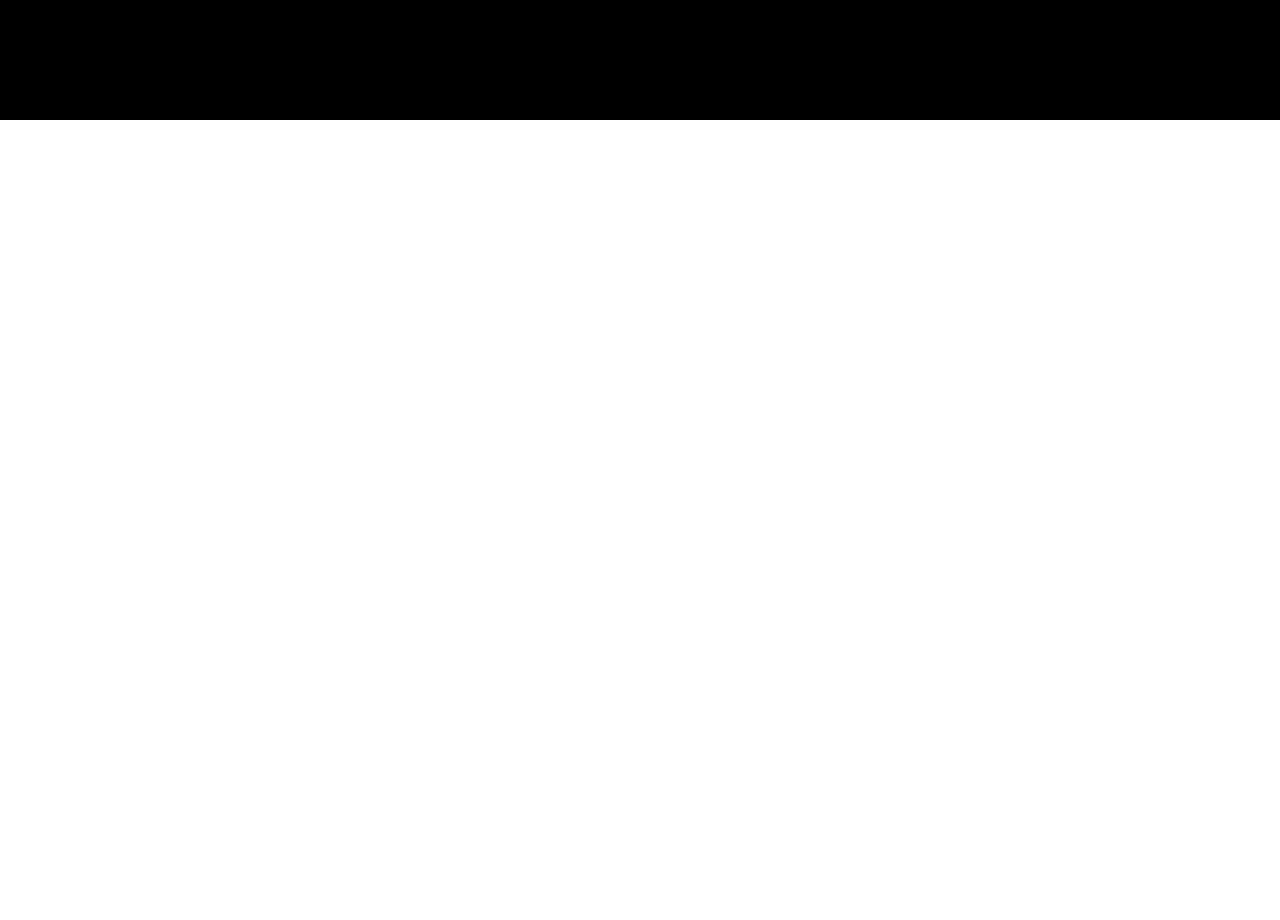
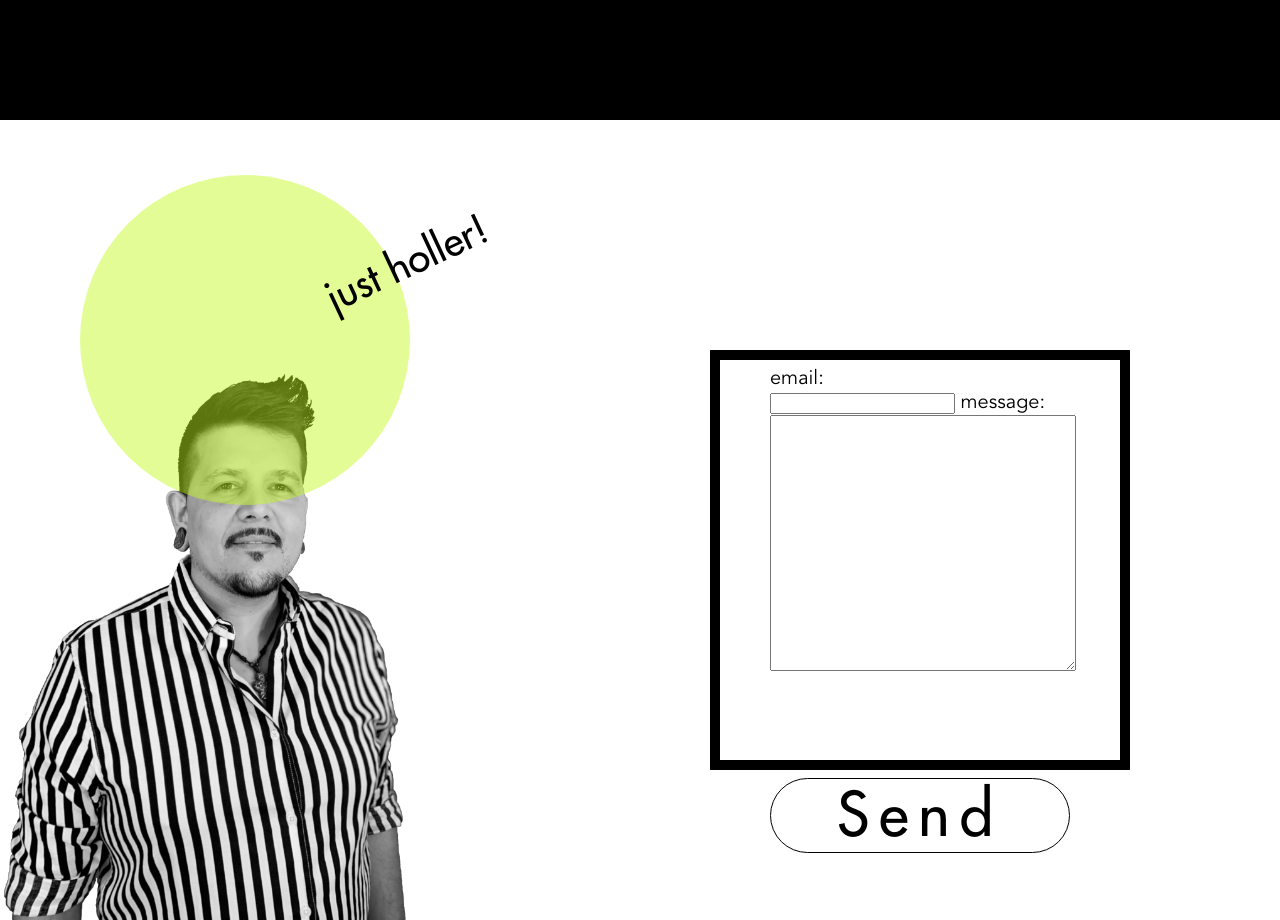
Before and after one commit to codetombomb/tom-profile-website, a website: page public/index.html in a window 1280 px wide. Shown: the part 2280-3200 px from the top of the page. Drawn offline with Linux system fonts and the light colour scheme.

Commit message:
Create contact page

```diff
--- a/public/css/index.scss
+++ b/public/css/index.scss
@@ -21,6 +21,7 @@
 }
 
 $valeYellow: #C6F91F;
+$faceHighlighter: #c6f91f77;
 $undertakerGrey: rgb(131, 128, 145);
 
 body {
@@ -405,11 +406,12 @@ body {
         background-color: black;
 
         .works-container {
+            position: relative;
             width: 100vw;
             height: 100vh;
+            z-index: 20;
 
             .works-logo {
-                z-index: 20;
                 width: 400px;
                 height: 400px;
                 background-color: $valeYellow;
@@ -481,5 +483,79 @@ body {
     #contact {
         height: 100vh;
         background-color: white;
+        position: relative;
+
+        .contact-container {
+            .tom-pic-wrapper {
+
+                .tom-pic {
+                    position: absolute;
+                    bottom: 0px;
+                    height: 550px;
+                    filter: grayscale(100%);
+                }
+
+                .face-highlight {
+                    position: relative;
+                    z-index: 30;
+                    width: 330px;
+                    height: 330px;
+                    background-color: $faceHighlighter;
+                    border-radius: 50%;
+                    left: 80px;
+                    top: 55px;
+                }
+
+                .just-holler {
+                    font-family: Futura;
+                    font-size: 40px;
+                    position: absolute;
+                    z-index: 40;
+                    transform: rotate(-25deg);
+                    top: 120px;
+                    left: 320px;
+                }
+            }
+
+            .contact-form {
+                font-family: Avenir;
+                font-size: 20px;
+                width: 400px;
+                height: 400px;
+                border: 10px solid black;
+                position: absolute;
+                bottom: 150px;
+                right: 150px;
+                display: flex;
+                align-items: center;
+                justify-content: center;
+                flex-direction: column;
+
+                top .email {
+                    width: 100%;
+                }
+
+                .message {
+                    width: 100%;
+                    height: 250px;
+                }
+
+                .submit-email {
+                    cursor: pointer;
+                    height: 75px;
+                    width: 300px;
+                    border: 1px solid black;
+                    background-color: white;
+                    border-radius: 50px;
+                    @include flexCenter(column);
+                    text-decoration: none;
+                    font-family: Futura;
+                    font-size: 60px;
+                    letter-spacing: 10px;
+                    position: relative;
+                    top: 100px;
+                }
+            }
+        }
     }
 }
--- a/public/index.html
+++ b/public/index.html
@@ -40,7 +40,7 @@
                 <div class="stripe-13"></div>
             </div>
             <div class="about-logo">
-                <img class="tom-hair" src="./assets/photos/tom-hair.png" alt="tom-hair">
+                <img class="tom-hair" src="./assets/photos/tom-hair.png" alt="Tom hair">
                 <div class="button">
                     <a href="#about">About</a>
                 </div>
@@ -74,7 +74,22 @@
         </div>
     </div>
     <div id="contact">
-
+        <div class="contact-container">
+            <div class="tom-pic-wrapper">
+                <img class="tom-pic" src="./assets/photos/tom.png" alt="Tom Tobar Photo">
+                <div class="face-highlight"></div>
+                <div class="just-holler">just holler!</div>
+            </div>
+            <div class="contact-form">
+                <form action="mailto:devtomtobar@gmail.com" method="POST" enctype="text/plain">
+                    email:<br />
+                    <input class="email" type="email" name="email">
+                    message:<br />
+                    <textarea class="message" type="text" name="message" size="250"></textarea>
+                    <input class="submit-email" type="submit" value="Send">
+                </form>
+            </div>
+        </div>
     </div>
 </body>
 
```
Also changed, not shown: public/css/index.css, 1 other file.
